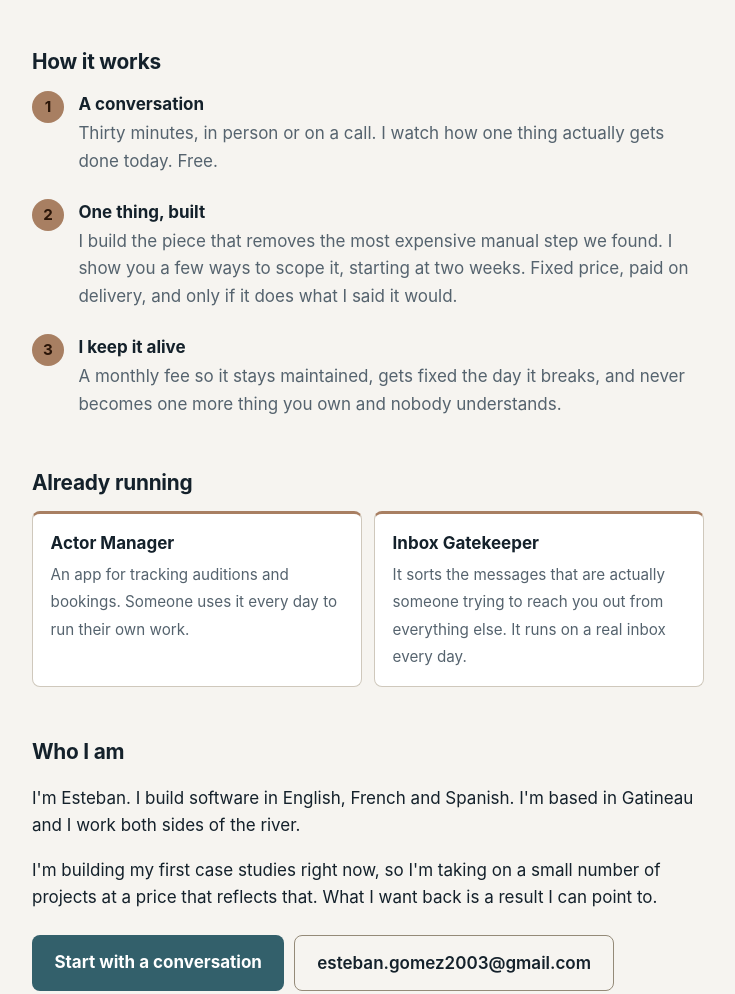
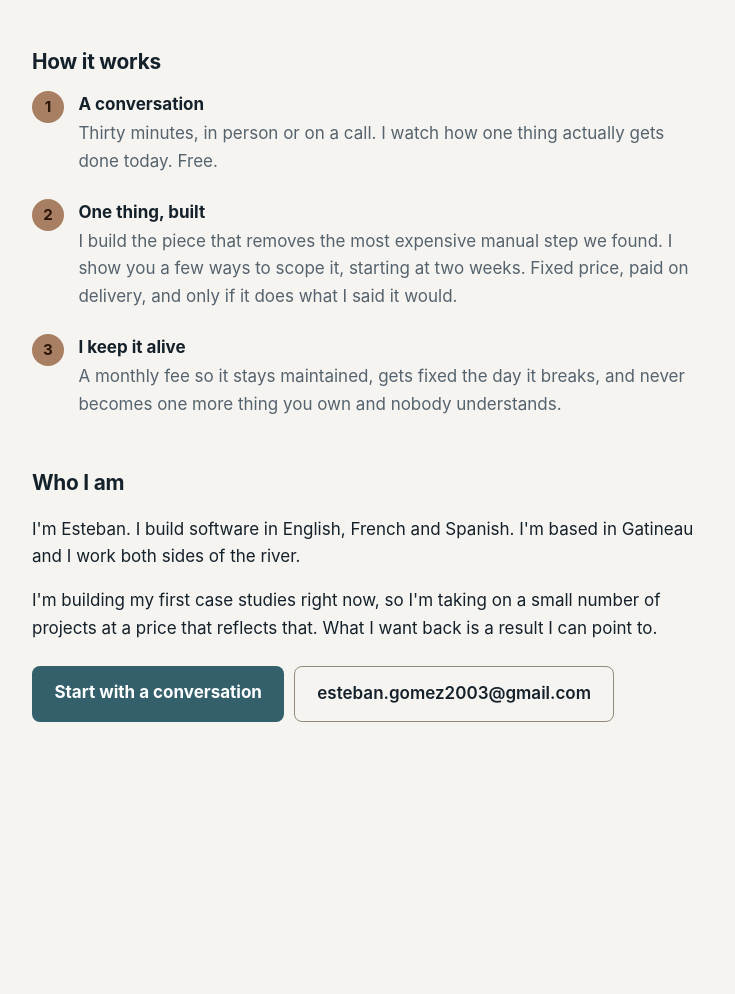
Before and after one commit to estebanG2003/keel-systems, a website with bundled scripts: page index.html in a window 1280 px wide. Shown: the part 944-1938 px from the top of the page, without its empty margins (272-1007 px from the left). After the commit the page ends 1730 px from the top, so only its background shows below. Built offline with nearby package versions, Linux system fonts and the light colour scheme.

Commit message:
copy: cut the proof section

```diff
--- a/app.js
+++ b/app.js
@@ -41,15 +41,6 @@ export function render(doc, lang) {
           `<li><span class="t">${esc(s.title)}</span><span class="b">${esc(s.body)}</span></li>`
         ).join('')}
       </ol>
-    </section>
-
-    <section>
-      <h2>${esc(c.proofHeading)}</h2>
-      <ul class="proof">
-        ${c.proofItems.map((p) =>
-          `<li><span class="t">${esc(p.title)}</span><span class="b">${esc(p.body)}</span></li>`
-        ).join('')}
-      </ul>
     </section>
 
     <section>
--- a/content.js
+++ b/content.js
@@ -23,11 +23,6 @@ export const content = {
       { title: 'A conversation', body: 'Thirty minutes, in person or on a call. I watch how one thing actually gets done today. Free.' },
       { title: 'One thing, built', body: 'I build the piece that removes the most expensive manual step we found. I show you a few ways to scope it, starting at two weeks. Fixed price, paid on delivery, and only if it does what I said it would.' },
       { title: 'I keep it alive', body: 'A monthly fee so it stays maintained, gets fixed the day it breaks, and never becomes one more thing you own and nobody understands.' },
-    ],
-    proofHeading: 'Already running',
-    proofItems: [
-      { title: 'Actor Manager', body: 'An app for tracking auditions and bookings. Someone uses it every day to run their own work.' },
-      { title: 'Inbox Gatekeeper', body: 'It sorts the messages that are actually someone trying to reach you out from everything else. It runs on a real inbox every day.' },
     ],
     aboutHeading: 'Who I am',
     aboutParas: [
@@ -60,11 +55,6 @@ export const content = {
       { title: 'Une affaire, bâtie', body: "Je bâtis le morceau qui enlève l'étape manuelle la plus coûteuse qu'on a trouvée. Je vous montre quelques façons de cadrer le projet, à partir de deux semaines. Prix fixe, payable à la livraison, et seulement si ça fait ce que j'ai dit." },
       { title: 'Je la garde en vie', body: "Un montant mensuel pour qu'elle reste entretenue, que je la répare le jour où elle plante, et qu'elle ne devienne jamais une autre affaire que vous possédez et que personne ne comprend." },
     ],
-    proofHeading: 'Déjà en marche',
-    proofItems: [
-      { title: 'Actor Manager', body: "Une application pour gérer les auditions et les contrats. Quelqu'un s'en sert chaque jour pour son propre travail." },
-      { title: 'Inbox Gatekeeper', body: "Il trie une boîte de réception et met de côté ce qui est vraiment quelqu'un qui essaie de vous joindre. Il roule sur une vraie boîte chaque jour." },
-    ],
     aboutHeading: 'Qui je suis',
     aboutParas: [
       "Je m'appelle Esteban. Je développe des logiciels en français, en anglais et en espagnol. Je suis basé à Gatineau et je travaille des deux côtés de la rivière.",
@@ -96,11 +86,6 @@ export const content = {
       { title: 'Una cosa, construida', body: 'Construyo la pieza que quita el paso manual más caro que encontramos. Le muestro algunas formas de definir el alcance, a partir de dos semanas. Precio fijo, se paga en la entrega, y solo si hace lo que dije.' },
       { title: 'Yo la mantengo viva', body: 'Una cuota mensual para que siga funcionando. Le hago el mantenimiento, la arreglo el día que se daña, y así nunca se convierte en una cosa más que usted tiene y nadie entiende.' },
     ],
-    proofHeading: 'Ya funcionando',
-    proofItems: [
-      { title: 'Actor Manager', body: 'Una aplicación para manejar audiciones y contratos. Alguien la usa todos los días para su propio trabajo.' },
-      { title: 'Inbox Gatekeeper', body: 'Separa lo que sí es alguien tratando de contactarlo, del resto del correo. Funciona sobre un buzón real todos los días.' },
-    ],
     aboutHeading: 'Quién soy',
     aboutParas: [
       'Me llamo Esteban. Desarrollo software en español, inglés y francés, desde Gatineau, en la región de Ottawa, Canadá.',
--- a/index.html
+++ b/index.html
@@ -97,15 +97,6 @@
   ol.steps .t { font-weight: 700; display: block; margin-bottom: .15rem; }
   ol.steps .b { color: var(--muted); }
 
-  .proof { display: grid; gap: .75rem; padding: 0; margin: 0; list-style: none; }
-  @media (min-width: 40rem) { .proof { grid-template-columns: 1fr 1fr; } }
-  .proof li {
-    background: var(--card); border: 1px solid var(--rule);
-    border-top: 3px solid var(--warm); border-radius: .5rem; padding: 1rem 1.1rem;
-  }
-  .proof .t { font-weight: 700; display: block; margin-bottom: .25rem; }
-  .proof .b { color: var(--muted); font-size: .95rem; }
-
   .cta { display: flex; flex-wrap: wrap; gap: .6rem; margin-top: 1.5rem; }
   .cta a {
     display: inline-block; padding: .85rem 1.4rem; border-radius: .5rem;
```
